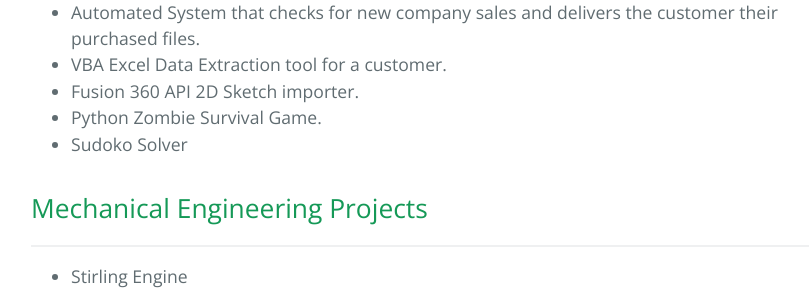
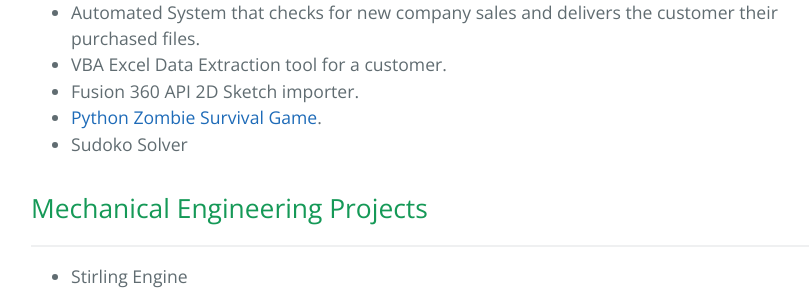
Before and after one commit to b-smiley/b-smiley.github.io, a Jekyll site: the page built from index.md, in a window 1280 px wide and 900 px high, scrolled down 1459 px. Shown: the part 155-455 px from the top of the window, without its empty margins (193-1002 px from the left). Built offline with Jekyll 4.4.1, drawn with Linux system fonts in a browser that asks for light colours; part of the change alters nothing that is shown.

```diff
--- a/index.md
+++ b/index.md
@@ -18,7 +18,7 @@ description: A showcasing of Brendan's engineering skills
   - Automated System that checks for new company sales and delivers the customer their purchased files.
   - VBA Excel Data Extraction tool for a customer.
   - Fusion 360 API 2D Sketch importer.
-  - Python Zombie Survival Game.
+  - [Python Zombie Survival Game](https://github.com/b-smiley/ZombieSurvival).
   - Sudoko Solver
 
 ## Mechanical Engineering Projects
```
